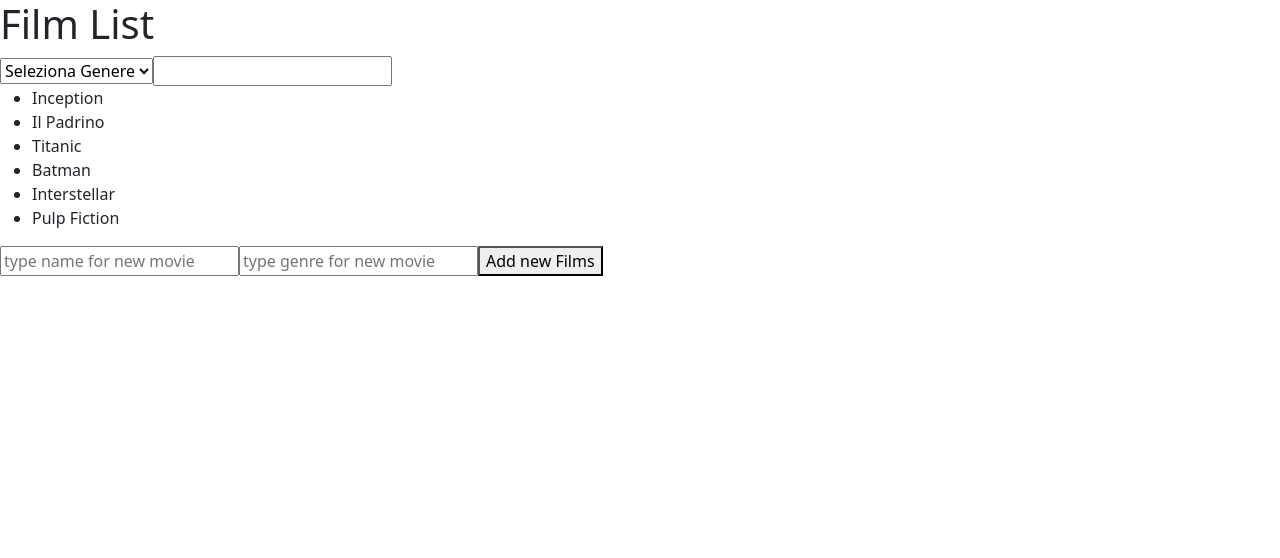
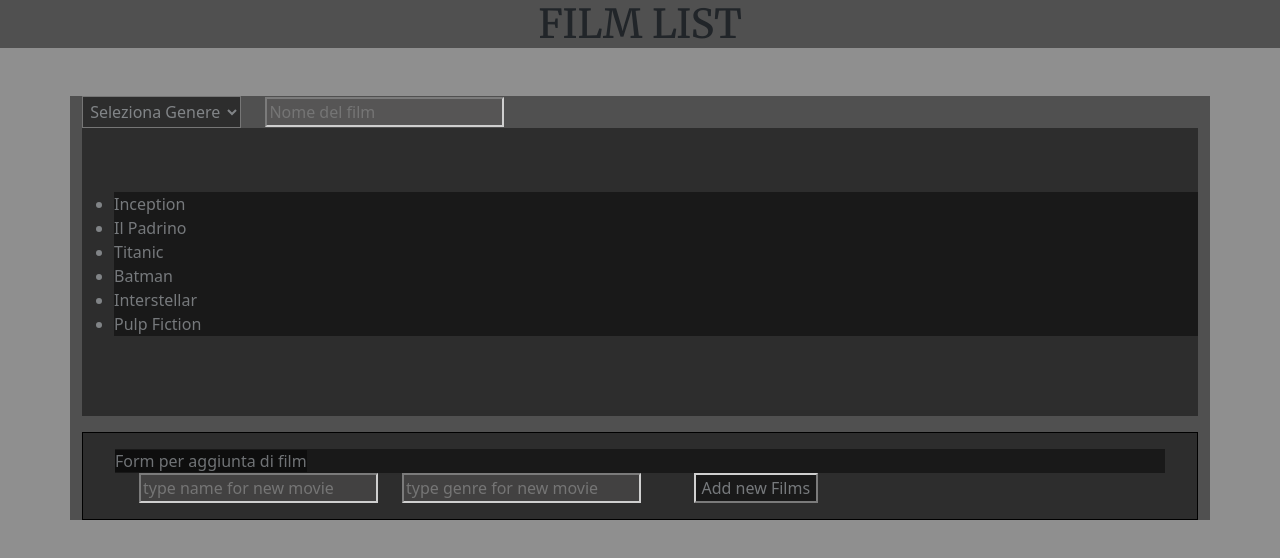
Before and after one commit to GiacomoVisin/react-movie-filter, a React (Vite) app: page / in a window 1280 px wide. Shown: the top 558 px of the page. Built offline with nearby package versions, Linux system fonts and the light colour scheme.

Commit message:
adding some styles

```diff
--- a/src/App.jsx
+++ b/src/App.jsx
@@ -73,6 +73,7 @@ function App() {
   return (
     <>
       <h1> Film List</h1>
+      <div className="container mt-5">
         <select
           value={selectedGenre}
           onChange={(e) => setSelectedGenre(e.target.value)}>
@@ -86,7 +87,7 @@ function App() {
 
 
 
-      <input type="text" value={searchTitle} onChange={(e) => setSearchTitle(e.target.value)} />
+        <input className="mx-4" type="text" value={searchTitle} onChange={(e) => setSearchTitle(e.target.value)} placeholder="Nome del film" />
 
         <ul>
           {filteredMovies.map((movie, i) => (
@@ -94,11 +95,14 @@ function App() {
           ))}
         </ul>
 
+
         <form onSubmit={HandleAddMovie}>
-        <input type="text" value={newTitleFilm} onChange={(e)=> setNewTitleFilm(e.target.value)}  placeholder="type name for new movie"/>
-        <input type="text" value={newGenreFilm} onChange={(e)=> setNewGenreFilm(e.target.value)}   placeholder="type genre for new movie"/>
+        <div className="paragraphForm"> <span>Form per aggiunta di film  </span>      </div>
+          <input className="mx-4" type="text" value={newTitleFilm} onChange={(e) => setNewTitleFilm(e.target.value)} placeholder="type name for new movie" />
+          <input type="text" value={newGenreFilm} onChange={(e) => setNewGenreFilm(e.target.value)} placeholder="type genre for new movie" />
           <button> Add new Films</button>
         </form>
+      </div>
     </>
   )
 }
--- a/src/index.css
+++ b/src/index.css
@@ -0,0 +1,55 @@
+/*  import for font  */
+@import url('https://fonts.googleapis.com/css2?family=Merriweather:ital,opsz,wght@0,18..144,300..900;1,18..144,300..900&family=Oswald:wght@200..700&display=swap');
+
+
+h1 {
+    text-align: center;
+    text-transform: uppercase;
+    font-family: "Merriweather", serif;
+
+}
+
+* {
+    background-color: rgba(0, 0, 0, 0.438);
+}
+
+select {
+    padding: 0.2rem;
+    color: rgba(240, 248, 255, 0.432);
+}
+
+input {
+    border-color: rgb(207, 207, 207);
+    background-color: rgba(95, 91, 91, 0.438);
+
+}
+
+ul {
+    padding-bottom: 5rem;
+    padding-top: 4rem;
+
+
+    li {
+        color: rgba(240, 248, 255, 0.432);
+    }
+}
+
+
+
+button {
+    color: rgba(240, 248, 255, 0.432);
+    border-color: rgb(207, 207, 207);
+    position: relative;
+    left: 5%;
+}
+
+.paragraphForm {
+    span{
+    color: rgba(240, 248, 255, 0.432);
+    }
+}
+
+form{
+    border: 1px solid black;
+    padding: 1rem 2rem;
+}
```
Lines whose indentation alone changed are shown as unchanged.
